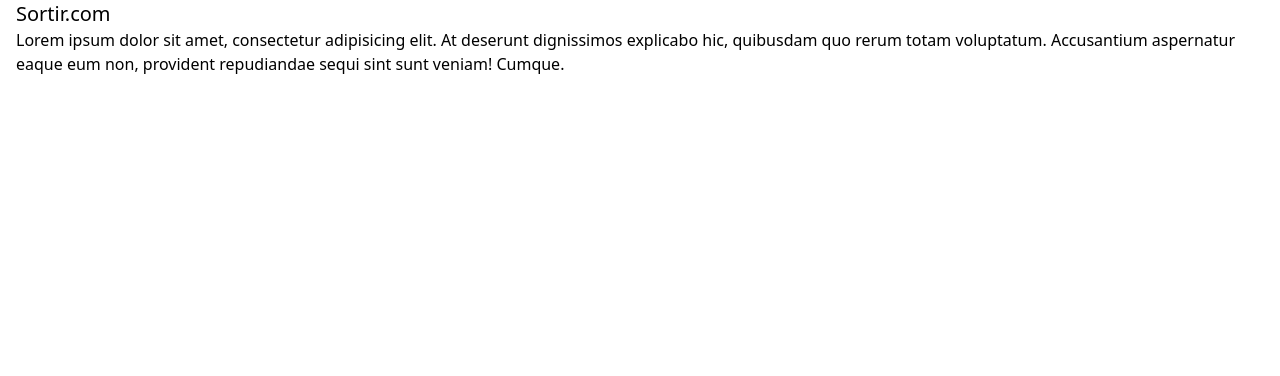
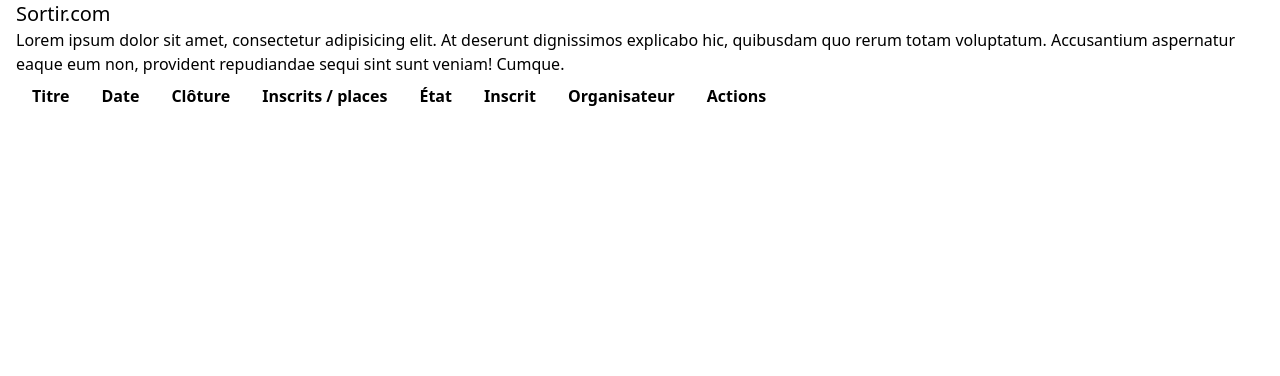
Before and after one commit to kimmaroe/eni-sortir, a Symfony app: template templates/default/home.html.twig in a window 1280 px wide. Shown: the part 44-420 px from the top of the page. Run offline with Twig, Linux system fonts and the light colour scheme; the template is opened without the code that fills it, so the values that code supplies are empty; some libraries are stand-ins or nearby versions.

Commit message:
show events

```diff
--- a/templates/default/home.html.twig
+++ b/templates/default/home.html.twig
@@ -5,4 +5,32 @@
 {% block main %}
     <h1 class="text-xl">Sortir.com</h1>
     <p>Lorem ipsum dolor sit amet, consectetur adipisicing elit. At deserunt dignissimos explicabo hic, quibusdam quo rerum totam voluptatum. Accusantium aspernatur eaque eum non, provident repudiandae sequi sint sunt veniam! Cumque.</p>
+
+    <table class="table-auto">
+        <thead>
+            <tr>
+                <th class="px-4 py-2">Titre</th>
+                <th class="px-4 py-2">Date</th>
+                <th class="px-4 py-2">Clôture</th>
+                <th class="px-4 py-2">Inscrits / places</th>
+                <th class="px-4 py-2">État</th>
+                <th class="px-4 py-2">Inscrit</th>
+                <th class="px-4 py-2">Organisateur</th>
+                <th class="px-4 py-2">Actions</th>
+            </tr>
+        </thead>
+        {% for event in events %}
+            <tr class="">
+                <td class="border px-4 py-2"><a href="#{{ event.id }}">{{ event.title }}</a></td>
+                <td class="border px-4 py-2">{{ event.dateStart|date('d-m-Y à H:i') }}</td>
+                <td class="border px-4 py-2">{{ event.dateRegistrationEnded|date('d-m-Y à H:i') }}</td>
+                <td class="border px-4 py-2">{{ event.registrations|length }} / {{ event.maxRegistrations }}</td>
+                <td class="border px-4 py-2">{{ event.state.name }}</td>
+                <td class="border px-4 py-2">{{ event.isRegistered(app.user) ? 'X' : '' }}</td>
+                <td class="border px-4 py-2">{{ event.creator.email }}</td>
+                <td class="border px-4 py-2"><a href="{{ path('event_detail', {'id': event.id}) }}">Afficher</a></td>
+            </tr>
+        {% endfor %}
+    </table>
+
 {% endblock %}
```
Also changed, not shown: migrations/Version20201013130506.php (added, +31 -0 lines), src/Controller/DefaultController.php (+5 -2 lines), src/Controller/EventController.php (added, +23 -0 lines), src/DataFixtures/AppFixtures.php (+14 -3 lines), src/Entity/Event.php (+28 -0 lines), src/Repository/EventRepository.php (+13 -0 lines), templates/event/detail.html.twig (added, +8 -0 lines), 1 other file.
